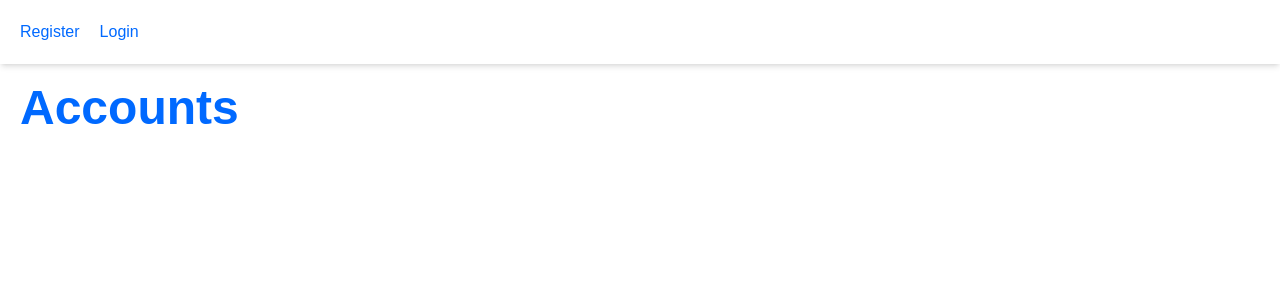
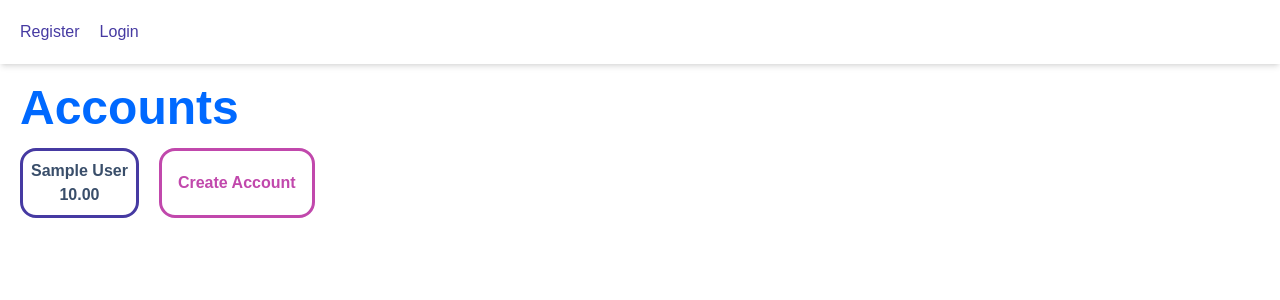
Before and after one commit to legosthes/expense-tracker, a Django app: template templates/pages/accounts.html in a window 1280 px wide. Shown: the top 300 px of the page. Run offline with Django 5.2, Linux system fonts and the light colour scheme; the template is opened without the code that fills it: values that come from a table or form of the project are taken from there, others are empty; tables that the repository leaves empty hold one stand-in row (values such as "Sample post").

Commit message:
feat: set up accounts page

```diff
--- a/apps/accounts/urls.py
+++ b/apps/accounts/urls.py
@@ -3,4 +3,4 @@ from . import views
 
 app_name = "accounts"
 
-urlpatterns = [path("accounts/", views.accounts, name="accounts")]
+urlpatterns = [path("accounts/<int:id>", views.accounts, name="accounts")]
--- a/apps/accounts/views.py
+++ b/apps/accounts/views.py
@@ -1,10 +1,12 @@
 from django.shortcuts import render
 from django.contrib.auth.decorators import login_required
+from apps.accounts.models import Account
 
 
 # Create your views here.
 
 
 @login_required
-def accounts(request):
-    return render(request, "pages/accounts.html")
+def accounts(request, id):
+    accounts = Account.objects.filter(user_id=id)
+    return render(request, "pages/accounts.html", {"accounts": accounts})
--- a/public/styles/style.css
+++ b/public/styles/style.css
@@ -6,7 +6,18 @@
     --font-mono: ui-monospace, SFMono-Regular, Menlo, Monaco, Consolas, "Liberation Mono",
       "Courier New", monospace;
     --color-sky-700: oklch(50% 0.134 242.749);
+    --color-white: #fff;
     --spacing: 0.25rem;
+    --text-xs: 0.75rem;
+    --text-xs--line-height: calc(1 / 0.75);
+    --text-sm: 0.875rem;
+    --text-sm--line-height: calc(1.25 / 0.875);
+    --text-base: 1rem;
+    --text-base--line-height: calc(1.5 / 1);
+    --text-xl: 1.25rem;
+    --text-xl--line-height: calc(1.75 / 1.25);
+    --text-2xl: 1.5rem;
+    --text-2xl--line-height: calc(2 / 1.5);
     --text-5xl: 3rem;
     --text-5xl--line-height: 1;
     --font-weight-bold: 700;
@@ -168,6 +179,130 @@
   }
 }
 @layer utilities {
+  .btn {
+    :where(&) {
+      width: unset;
+    }
+    display: inline-flex;
+    flex-shrink: 0;
+    cursor: pointer;
+    flex-wrap: nowrap;
+    align-items: center;
+    justify-content: center;
+    gap: calc(0.25rem * 1.5);
+    text-align: center;
+    vertical-align: middle;
+    outline-offset: 2px;
+    webkit-user-select: none;
+    user-select: none;
+    padding-inline: var(--btn-p);
+    color: var(--btn-fg);
+    --tw-prose-links: var(--btn-fg);
+    height: var(--size);
+    font-size: var(--fontsize, 0.875rem);
+    font-weight: 600;
+    outline-color: var(--btn-color, var(--color-base-content));
+    transition-property: color, background-color, border-color, box-shadow;
+    transition-timing-function: cubic-bezier(0, 0, 0.2, 1);
+    transition-duration: 0.2s;
+    border-start-start-radius: var(--join-ss, var(--radius-field));
+    border-start-end-radius: var(--join-se, var(--radius-field));
+    border-end-start-radius: var(--join-es, var(--radius-field));
+    border-end-end-radius: var(--join-ee, var(--radius-field));
+    background-color: var(--btn-bg);
+    background-size: auto, calc(var(--noise) * 100%);
+    background-image: none, var(--btn-noise);
+    border-width: var(--border);
+    border-style: solid;
+    border-color: var(--btn-border);
+    text-shadow: 0 0.5px oklch(100% 0 0 / calc(var(--depth) * 0.15));
+    touch-action: manipulation;
+    box-shadow: 0 0.5px 0 0.5px oklch(100% 0 0 / calc(var(--depth) * 6%)) inset, var(--btn-shadow);
+    --size: calc(var(--size-field, 0.25rem) * 10);
+    --btn-bg: var(--btn-color, var(--color-base-200));
+    --btn-fg: var(--color-base-content);
+    --btn-p: 1rem;
+    --btn-border: var(--btn-bg);
+    @supports (color: color-mix(in lab, red, red)) {
+      --btn-border: color-mix(in oklab, var(--btn-bg), #000 calc(var(--depth) * 5%));
+    }
+    --btn-shadow: 0 3px 2px -2px var(--btn-bg),
+    0 4px 3px -2px var(--btn-bg);
+    @supports (color: color-mix(in lab, red, red)) {
+      --btn-shadow: 0 3px 2px -2px color-mix(in oklab, var(--btn-bg) calc(var(--depth) * 30%), #0000),
+    0 4px 3px -2px color-mix(in oklab, var(--btn-bg) calc(var(--depth) * 30%), #0000);
+    }
+    --btn-noise: var(--fx-noise);
+    .prose & {
+      text-decoration-line: none;
+    }
+    @media (hover: hover) {
+      &:hover {
+        --btn-bg: var(--btn-color, var(--color-base-200));
+        @supports (color: color-mix(in lab, red, red)) {
+          --btn-bg: color-mix(in oklab, var(--btn-color, var(--color-base-200)), #000 7%);
+        }
+      }
+    }
+    &:focus-visible, &:has(:focus-visible) {
+      outline-width: 2px;
+      outline-style: solid;
+      isolation: isolate;
+    }
+    &:active:not(.btn-active) {
+      translate: 0 0.5px;
+      --btn-bg: var(--btn-color, var(--color-base-200));
+      @supports (color: color-mix(in lab, red, red)) {
+        --btn-bg: color-mix(in oklab, var(--btn-color, var(--color-base-200)), #000 5%);
+      }
+      --btn-border: var(--btn-color, var(--color-base-200));
+      @supports (color: color-mix(in lab, red, red)) {
+        --btn-border: color-mix(in oklab, var(--btn-color, var(--color-base-200)), #000 7%);
+      }
+      --btn-shadow: 0 0 0 0 oklch(0% 0 0/0), 0 0 0 0 oklch(0% 0 0/0);
+    }
+    &:is(:disabled, [disabled], .btn-disabled) {
+      &:not(.btn-link, .btn-ghost) {
+        background-color: var(--color-base-content);
+        @supports (color: color-mix(in lab, red, red)) {
+          background-color: color-mix(in oklab, var(--color-base-content) 10%, transparent);
+        }
+        box-shadow: none;
+      }
+      pointer-events: none;
+      --btn-border: #0000;
+      --btn-noise: none;
+      --btn-fg: var(--color-base-content);
+      @supports (color: color-mix(in lab, red, red)) {
+        --btn-fg: color-mix(in oklch, var(--color-base-content) 20%, #0000);
+      }
+      @media (hover: hover) {
+        &:hover {
+          pointer-events: none;
+          background-color: var(--color-neutral);
+          @supports (color: color-mix(in lab, red, red)) {
+            background-color: color-mix(in oklab, var(--color-neutral) 20%, transparent);
+          }
+          --btn-border: #0000;
+          --btn-fg: var(--color-base-content);
+          @supports (color: color-mix(in lab, red, red)) {
+            --btn-fg: color-mix(in oklch, var(--color-base-content) 20%, #0000);
+          }
+        }
+      }
+    }
+    &:is(input[type="checkbox"], input[type="radio"]) {
+      appearance: none;
+      &::after {
+        content: attr(aria-label);
+      }
+    }
+    &:where(input:checked:not(.filter .btn)) {
+      --btn-color: var(--color-primary);
+      --btn-fg: var(--color-primary-content);
+      isolation: isolate;
+    }
+  }
   .list {
     display: flex;
     flex-direction: column;
@@ -264,6 +399,9 @@
   .mt-3 {
     margin-top: calc(var(--spacing) * 3);
   }
+  .mt-4 {
+    margin-top: calc(var(--spacing) * 4);
+  }
   .mt-5 {
     margin-top: calc(var(--spacing) * 5);
   }
@@ -278,6 +416,9 @@
   }
   .h-16 {
     height: calc(var(--spacing) * 16);
+  }
+  .h-full {
+    height: 100%;
   }
   .w-1\/2 {
     width: calc(1/2 * 100%);
@@ -297,6 +438,9 @@
   .items-center {
     align-items: center;
   }
+  .justify-center {
+    justify-content: center;
+  }
   .gap-5 {
     gap: calc(var(--spacing) * 5);
   }
@@ -306,9 +450,24 @@
   .rounded-3xl {
     border-radius: var(--radius-3xl);
   }
+  .rounded-r-2xl {
+    border-top-right-radius: var(--radius-2xl);
+    border-bottom-right-radius: var(--radius-2xl);
+  }
+  .border-2 {
+    border-style: var(--tw-border-style);
+    border-width: 2px;
+  }
+  .border-3 {
+    border-style: var(--tw-border-style);
+    border-width: 3px;
+  }
   .border-5 {
     border-style: var(--tw-border-style);
     border-width: 5px;
+  }
+  .border-secondary {
+    border-color: var(--color-secondary);
   }
   .border-sky-700 {
     border-color: var(--color-sky-700);
@@ -316,15 +475,41 @@
   .bg-primary {
     background-color: var(--color-primary);
   }
+  .p-2 {
+    padding: calc(var(--spacing) * 2);
+  }
+  .p-4 {
+    padding: calc(var(--spacing) * 4);
+  }
   .p-5 {
     padding: calc(var(--spacing) * 5);
   }
   .px-4 {
     padding-inline: calc(var(--spacing) * 4);
   }
+  .text-2xl {
+    font-size: var(--text-2xl);
+    line-height: var(--tw-leading, var(--text-2xl--line-height));
+  }
   .text-5xl {
     font-size: var(--text-5xl);
     line-height: var(--tw-leading, var(--text-5xl--line-height));
+  }
+  .text-base {
+    font-size: var(--text-base);
+    line-height: var(--tw-leading, var(--text-base--line-height));
+  }
+  .text-sm {
+    font-size: var(--text-sm);
+    line-height: var(--tw-leading, var(--text-sm--line-height));
+  }
+  .text-xl {
+    font-size: var(--text-xl);
+    line-height: var(--tw-leading, var(--text-xl--line-height));
+  }
+  .text-xs {
+    font-size: var(--text-xs);
+    line-height: var(--tw-leading, var(--text-xs--line-height));
   }
   .font-bold {
     --tw-font-weight: var(--font-weight-bold);
@@ -332,6 +517,12 @@
   }
   .text-primary {
     color: var(--color-primary);
+  }
+  .text-secondary {
+    color: var(--color-secondary);
+  }
+  .text-white {
+    color: var(--color-white);
   }
   .shadow-md {
     --tw-shadow: 0 4px 6px -1px var(--tw-shadow-color, rgb(0 0 0 / 0.1)), 0 2px 4px -2px var(--tw-shadow-color, rgb(0 0 0 / 0.1));
@@ -354,10 +545,92 @@
     --tw-ease: var(--ease-in-out);
     transition-timing-function: var(--ease-in-out);
   }
+  .btn-outline {
+    &:not( .btn-active, :hover, :active:focus, :focus-visible, :disabled, [disabled], .btn-disabled, :checked ) {
+      --btn-shadow: "";
+      --btn-bg: #0000;
+      --btn-fg: var(--btn-color);
+      --btn-border: var(--btn-color);
+      --btn-noise: none;
+    }
+    @media (hover: none) {
+      &:hover:not( .btn-active, :active, :focus-visible, :disabled, [disabled], .btn-disabled, :checked ) {
+        --btn-shadow: "";
+        --btn-bg: #0000;
+        --btn-fg: var(--btn-color);
+        --btn-border: var(--btn-color);
+        --btn-noise: none;
+      }
+    }
+  }
+  .btn-soft {
+    &:not(.btn-active, :hover, :active:focus, :focus-visible, :disabled, [disabled], .btn-disabled) {
+      --btn-shadow: "";
+      --btn-fg: var(--btn-color, var(--color-base-content));
+      --btn-bg: var(--btn-color, var(--color-base-content));
+      @supports (color: color-mix(in lab, red, red)) {
+        --btn-bg: color-mix(
+      in oklab,
+      var(--btn-color, var(--color-base-content)) 8%,
+      var(--color-base-100)
+    );
+      }
+      --btn-border: var(--btn-color, var(--color-base-content));
+      @supports (color: color-mix(in lab, red, red)) {
+        --btn-border: color-mix(
+      in oklab,
+      var(--btn-color, var(--color-base-content)) 10%,
+      var(--color-base-100)
+    );
+      }
+      --btn-noise: none;
+    }
+    @media (hover: none) {
+      &:hover:not(.btn-active, :active, :focus-visible, :disabled, [disabled], .btn-disabled) {
+        --btn-shadow: "";
+        --btn-fg: var(--btn-color, var(--color-base-content));
+        --btn-bg: var(--btn-color, var(--color-base-content));
+        @supports (color: color-mix(in lab, red, red)) {
+          --btn-bg: color-mix(
+        in oklab,
+        var(--btn-color, var(--color-base-content)) 8%,
+        var(--color-base-100)
+      );
+        }
+        --btn-border: var(--btn-color, var(--color-base-content));
+        @supports (color: color-mix(in lab, red, red)) {
+          --btn-border: color-mix(
+        in oklab,
+        var(--btn-color, var(--color-base-content)) 10%,
+        var(--color-base-100)
+      );
+        }
+        --btn-noise: none;
+      }
+    }
+  }
+  .btn-accent {
+    --btn-color: var(--color-accent);
+    --btn-fg: var(--color-accent-content);
+  }
   .hover\:bg-\[\#4c92b9\] {
     &:hover {
       @media (hover: hover) {
         background-color: #4c92b9;
+      }
+    }
+  }
+  .hover\:bg-secondary {
+    &:hover {
+      @media (hover: hover) {
+        background-color: var(--color-secondary);
+      }
+    }
+  }
+  .hover\:text-white {
+    &:hover {
+      @media (hover: hover) {
+        color: var(--color-white);
       }
     }
   }
--- a/templates/layouts/default.html
+++ b/templates/layouts/default.html
@@ -9,10 +9,10 @@
 </head>
 <body>
     <header class="shadow-md w-full">
-        <nav class=" text-primary h-16 flex flex-row items-center gap-5 mx-5">
+        <nav class=" text-secondary h-16 flex flex-row items-center gap-5 mx-5">
             {%if user.is_authenticated%}
             <span>Hi {{user.username}}!</span>
-            <a href="{%url 'accounts:accounts'%}">Accounts</a>
+            <a href="{%url 'accounts:accounts' user.id%}">Accounts</a>
             <a href="{%url 'sessions:logout'%}">Logout</a>
             {%else%}
             <a href="{%url 'users:register'%}">Register</a>
--- a/templates/pages/accounts.html
+++ b/templates/pages/accounts.html
@@ -4,4 +4,17 @@
 
 <h1 class="text-5xl text-primary font-bold">Accounts</h1>
 
+{%for account in accounts%}
+<div class="flex flex-row gap-5 mt-4">
+    <div class="border-3 border-secondary rounded-2xl p-2 flex flex-col items-center font-bold hover:bg-secondary hover:text-white transition-all duration-300">
+        <h2>{{account.name}}</h2>
+        <span>{{account.init_amount}}</span>
+    </div>
+    <div>
+        <button class="border-3 btn btn-outline btn-accent rounded-2xl h-full text-base transition-all duration-300">Create Account</button>
+    </div>
+</div>
+{%endfor%}
+
+
 {%endblock%}
```
